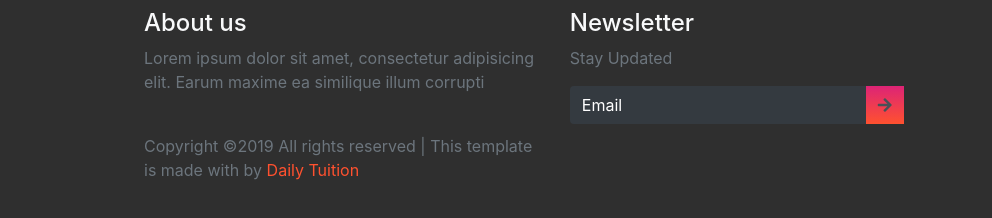
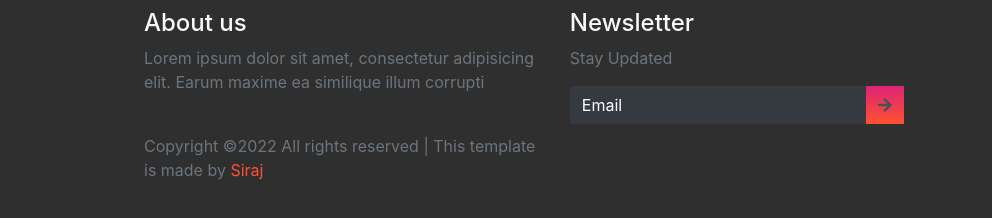
Before and after one commit to SirajMM/Books-resposive, a plain HTML site: page index.html in a window 1280 px wide. Shown: the part 5045-5263 px from the top of the page, 0-992 px from the left. Drawn offline with nearby package versions, Linux system fonts and the light colour scheme; a script that the page names is missing; a web font is replaced by a local one.

Commit message:
Update index.html

```diff
--- a/index.html
+++ b/index.html
@@ -313,8 +313,8 @@
         <div class="col-md-5 col-sm-5">
           <h4 class="text-light">About us</h4>
           <p class="text-muted">Lorem ipsum dolor sit amet, consectetur adipisicing elit. Earum maxime ea similique illum corrupti</p>
-          <p class="pt-4 text-muted">Copyright ©2019 All rights reserved | This template is made with by
-            <span> Daily Tuition</span>
+          <p class="pt-4 text-muted">Copyright ©2022 All rights reserved | This template is made  by
+            <span> Siraj</span>
           </p>
         </div>
         <div class="col-md-5 col-sm-12">
```
